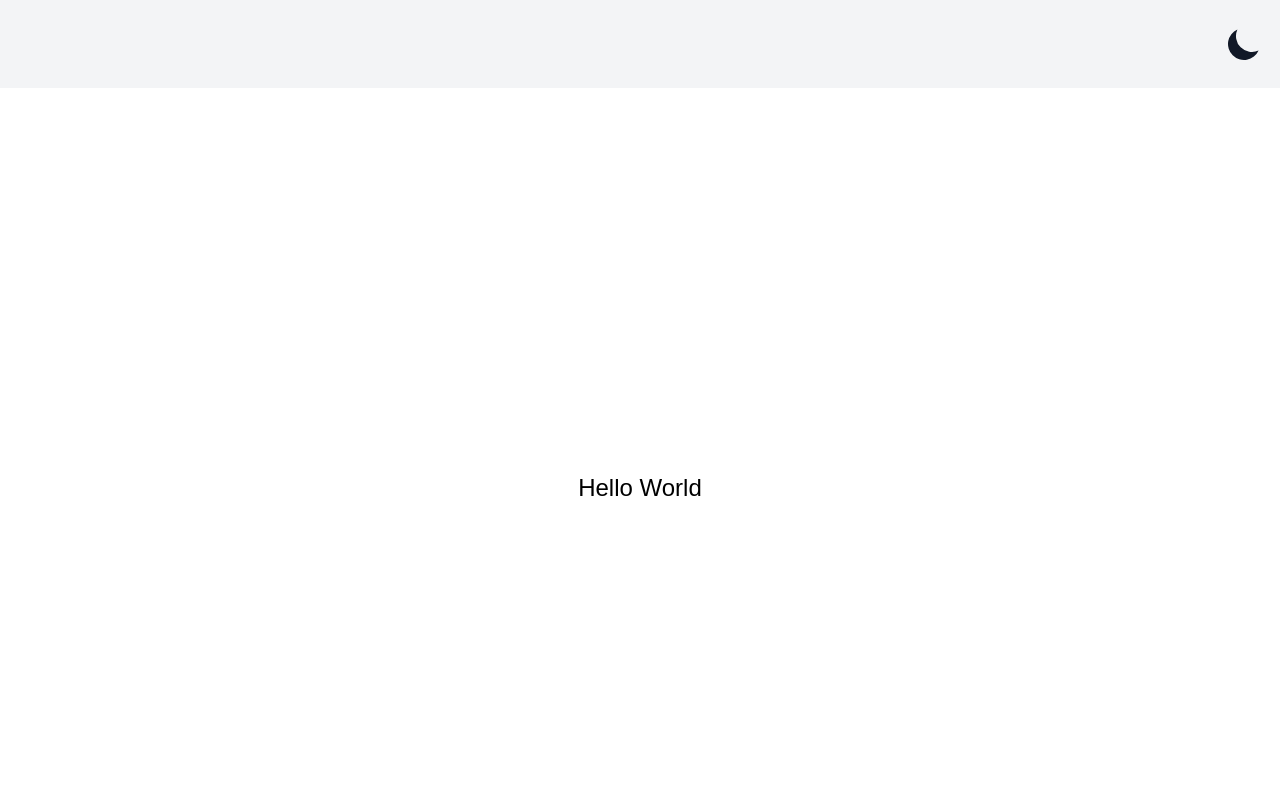
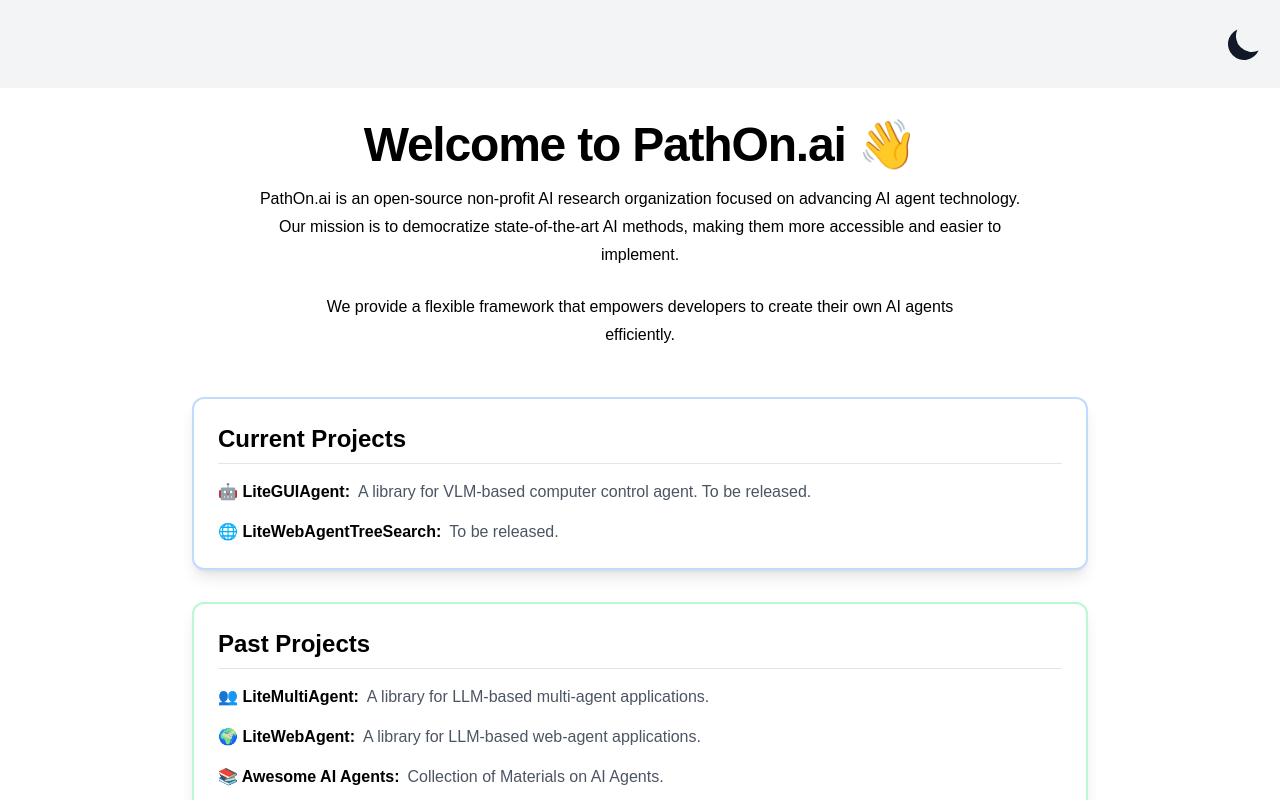
Before and after one commit to PathOnAIOrg/PathOnAI.org, a Next.js app in the folder website-app/: page / in a window 1280 px wide. Shown: the top 800 px of the page. Built offline with nearby package versions, Linux system fonts and the light colour scheme.

Commit message:
update index page

```diff
--- a/website-app/pages/index.tsx
+++ b/website-app/pages/index.tsx
@@ -1,7 +1,59 @@
+import { Card, CardContent } from "@/components/ui/card"
+
 const Home = () => {
   return (
-    <div className="min-h-screen flex items-center justify-center bg-white dark:bg-gray-900">
-      <h1 className="text-black dark:text-white text-2xl">Hello World</h1>
+    <div className="min-h-screen flex flex-col items-center justify-center bg-white dark:bg-gray-900 p-4">
+      <h1 className="scroll-m-20 text-4xl font-extrabold tracking-tight lg:text-5xl mb-4 text-black dark:text-white">
+        Welcome to PathOn.ai 👋
+      </h1>
+      <p className="leading-7 mb-6 text-black dark:text-white max-w-3xl text-center">
+        PathOn.ai is an open-source non-profit AI research organization focused on advancing AI agent technology. Our mission is to democratize state-of-the-art AI methods, making them more accessible and easier to implement.
+      </p>
+      <p className="leading-7 mb-12 text-black dark:text-white max-w-2xl text-center">
+        We provide a flexible framework that empowers developers to create their own AI agents efficiently.
+      </p>
+
+      <div className="w-full max-w-4xl space-y-8">
+        <Card className="border-2 border-blue-200 dark:border-blue-900 shadow-lg hover:shadow-xl transition-shadow">
+          <CardContent className="p-6">
+            <h2 className="text-2xl font-bold mb-4 text-black dark:text-white border-b pb-2">Current Projects</h2>
+            <ul className="text-black dark:text-white space-y-4">
+              <li className="flex items-start">
+                <span className="font-semibold mr-2">🤖 LiteGUIAgent:</span>
+                <span className="text-gray-600 dark:text-gray-300">A library for VLM-based computer control agent. To be released.</span>
+              </li>
+              <li className="flex items-start">
+                <span className="font-semibold mr-2">🌐 LiteWebAgentTreeSearch:</span>
+                <span className="text-gray-600 dark:text-gray-300">To be released.</span>
+              </li>
+            </ul>
+          </CardContent>
+        </Card>
+
+        <Card className="border-2 border-green-200 dark:border-green-900 shadow-lg hover:shadow-xl transition-shadow">
+          <CardContent className="p-6">
+            <h2 className="text-2xl font-bold mb-4 text-black dark:text-white border-b pb-2">Past Projects</h2>
+            <ul className="text-black dark:text-white space-y-4">
+              <li className="flex items-start">
+                <span className="font-semibold mr-2">👥 LiteMultiAgent:</span>
+                <span className="text-gray-600 dark:text-gray-300">A library for LLM-based multi-agent applications.</span>
+              </li>
+              <li className="flex items-start">
+                <span className="font-semibold mr-2">🌍 LiteWebAgent:</span>
+                <span className="text-gray-600 dark:text-gray-300">A library for LLM-based web-agent applications.</span>
+              </li>
+              <li className="flex items-start">
+                <span className="font-semibold mr-2">📚 Awesome AI Agents:</span>
+                <span className="text-gray-600 dark:text-gray-300">Collection of Materials on AI Agents.</span>
+              </li>
+              <li className="flex items-start">
+                <span className="font-semibold mr-2">💻 Natural Language Terminal:</span>
+                <span className="text-gray-600 dark:text-gray-300">Takes a natural language command and directly calls into the OS.</span>
+              </li>
+            </ul>
+          </CardContent>
+        </Card>
+      </div>
     </div>
   );
 };
```
